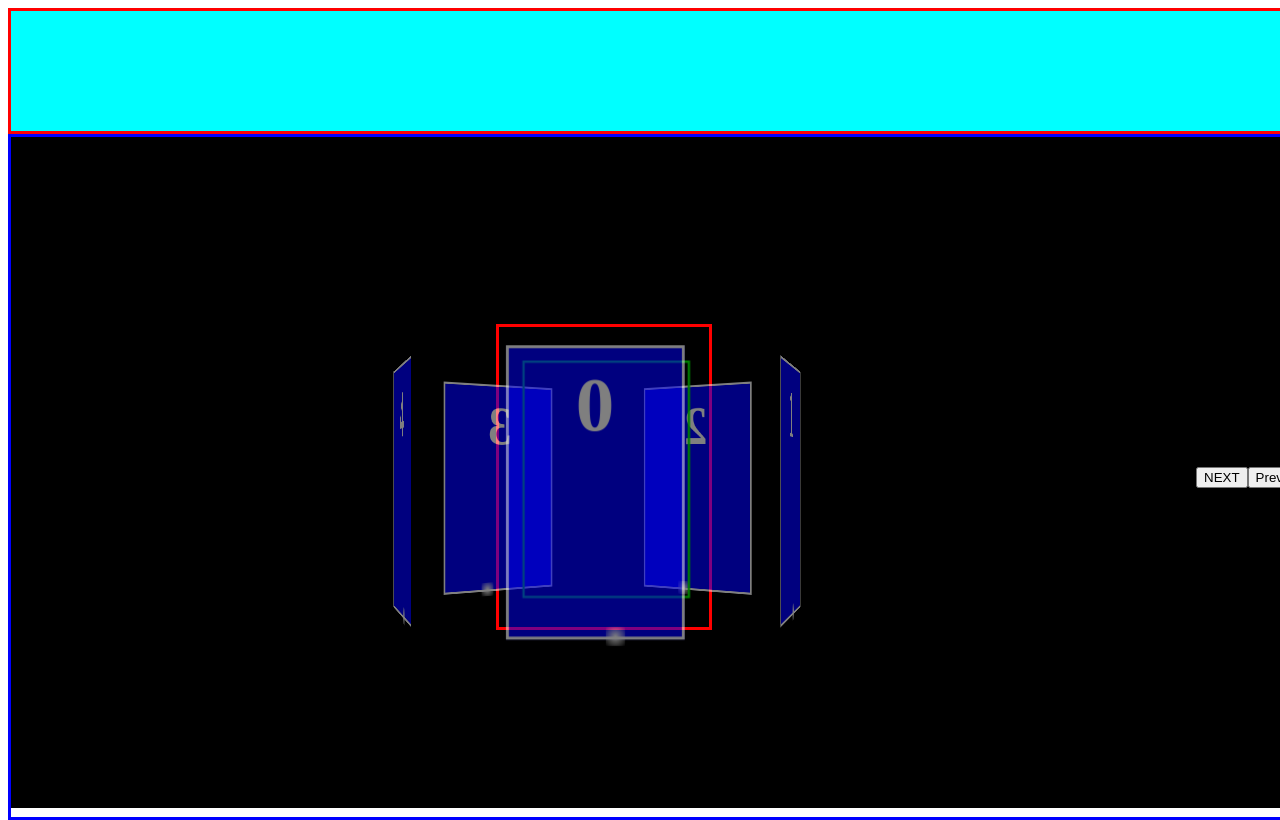
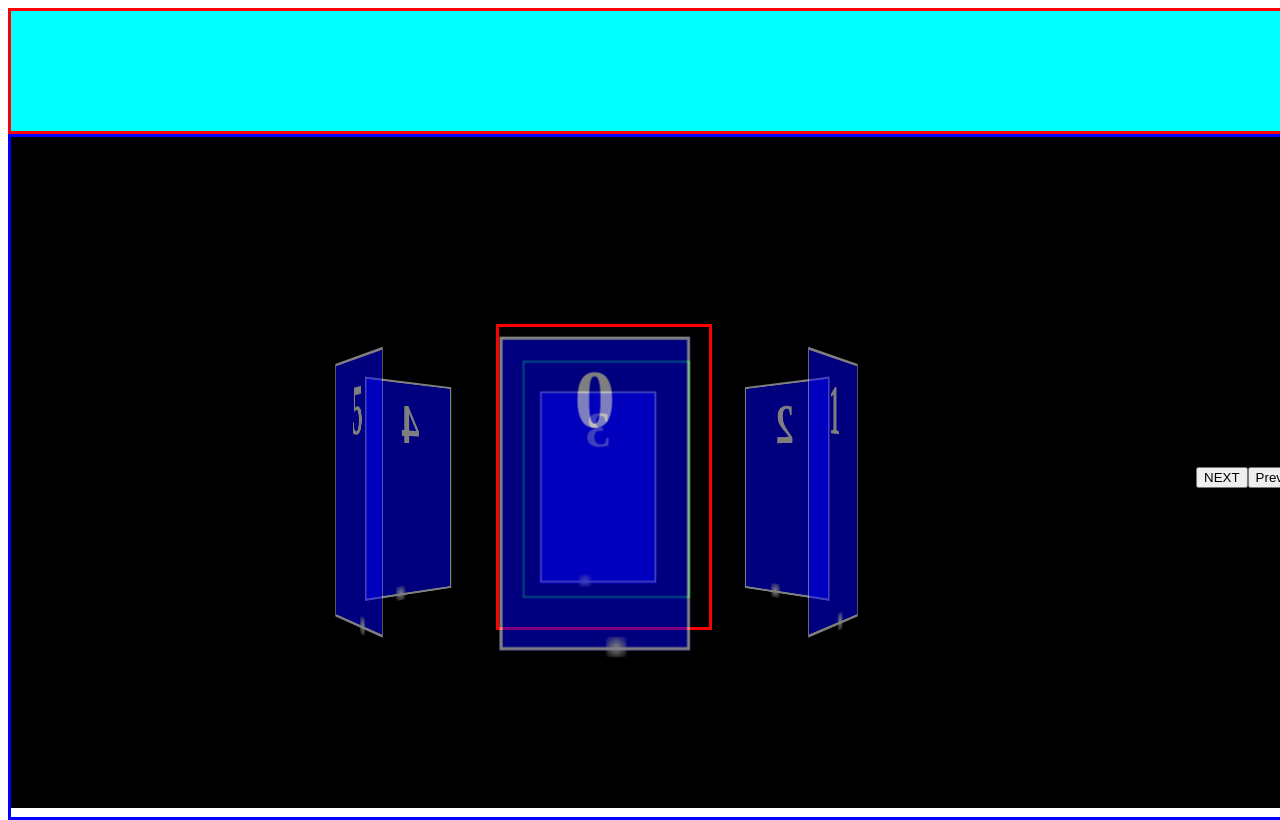
Before and after one commit to Yourownway/To_do_list-Js, a React (Create React App) app in the folder front/: page / in a window 1280 px wide. Built offline with nearby package versions, Linux system fonts and the light colour scheme.

Commit message:
FRONT slider effet selection

```diff
--- a/front/src/components/molecules/Carousel.js
+++ b/front/src/components/molecules/Carousel.js
@@ -1,7 +1,8 @@
 import React, { useEffect, useRef, useState } from "react";
-import styled, { keyframes } from "styled-components";
+import styled, { css, keyframes } from "styled-components";
 import * as theme from "../../config/theme";
 export default function Carousel() {
+  let [style, setStyle] = useState("");
   const Wrapper = styled.div`
     width: 100vw;
     height: 85vh;
@@ -71,15 +72,11 @@ export default function Carousel() {
 
     /* transition: transform 1s, opacity 1s; */
     background-color: blue;
+    transition: transform 2s;
 
     opacity: 0.5;
     &:hover {
       background-color: red;
-
-      animation: ${(props) =>
-        props.index == selectedIndex % projects.length
-          ? `${selected} 2s linear forwards'`
-          : ""};
     }
     &::after {
       content: "";
@@ -94,13 +91,13 @@ export default function Carousel() {
     }
   `;
 
-  let projects = ["1", "2", "3", "4", "5"];
+  let projects = ["0", "1", "2", "3", "4", "5"];
   const refCarousel = useRef(null);
   const refCard = useRef(null);
   const cellCount = projects.length;
   let selectedIndex = 0;
   let translate, angle;
-
+  let clicked = true;
   const rotateCarousel = () => {
     let angle = (selectedIndex / cellCount) * -360;
 
@@ -109,19 +106,45 @@ export default function Carousel() {
     translate = Math.round(
       child[0].clientWidth / Math.tan(Math.PI / cellCount)
     );
-    console.log(selectedIndex % projects.length, "modulo");
-    console.log(refCard, "refCard");
-    console.log(selectedIndex, selectedIndex);
+
     refCarousel.current.style.transform =
       `translateZ(-${translate}px) rotateY(` + angle + "deg)";
-    console.log("angle:", angle, "translate:", translate);
   };
 
   const handleChange = (i) => {
     selectedIndex += i;
     rotateCarousel();
-    console.log(selectedIndex);
-    console.log(projects.length);
+  };
+
+  const handleClick = (e) => {
+    e.preventDefault();
+
+    let indexOfCard = parseInt(e.target.id.substring(5), 10);
+    let angle = (selectedIndex / cellCount) * 180;
+
+    if (indexOfCard === selectedIndex % projects.length) {
+      if (clicked) {
+        console.log(style, "style");
+        e.target.style.transform += `scale(2) `;
+        console.log(e);
+        console.log(angle);
+        return (clicked = false);
+      }
+      if (!clicked) {
+        console.log(e.target.style.transform);
+        e.target.style.transform = `rotateY(${
+          (selectedIndex * 360) / projects.length
+        }deg) translateZ(312px)`;
+        console.log(e.target.style.transform);
+        return (clicked = true);
+      }
+    }
+
+    // if (!clicked) {
+    //   console.log("tutu");
+    //
+    //   return (clicked = true);
+    // }
   };
   useEffect(() => {
     // selectedIndex = 0;
@@ -141,9 +164,10 @@ export default function Carousel() {
         <Cards ref={refCarousel}>
           {projects.map((x) => (
             <Card
-              index={projects.indexOf}
+              id={`card_${projects.indexOf(x)}`}
+              index={projects.indexOf(x)}
               ref={refCard}
-              onClick={(e) => console.log(e)}
+              onClick={(e) => handleClick(e)}
               key={projects.indexOf(x)}
             >
               {projects.indexOf(x)}
```
Also changed, not shown: 1 other file (tests, documents, lock files or other folders).
